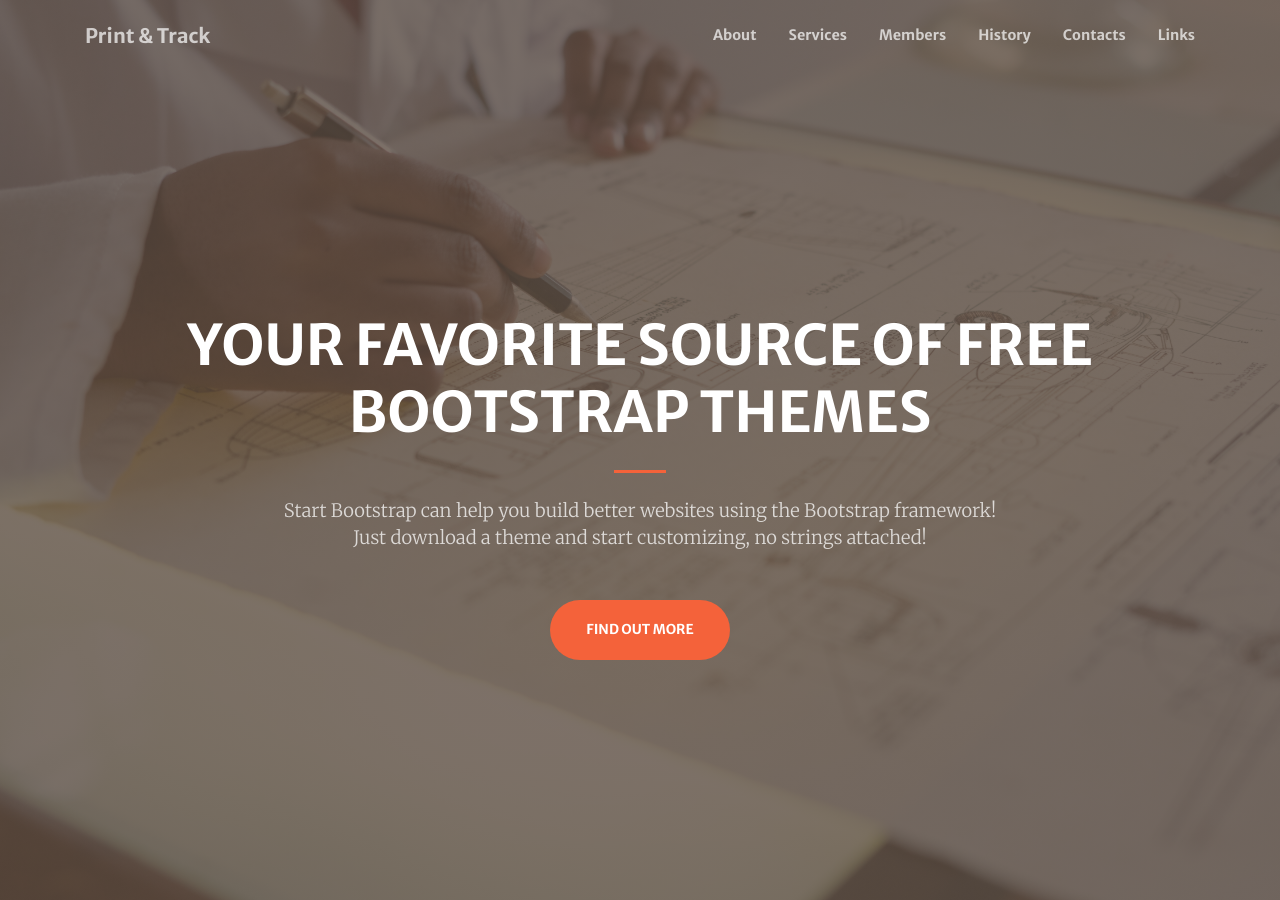
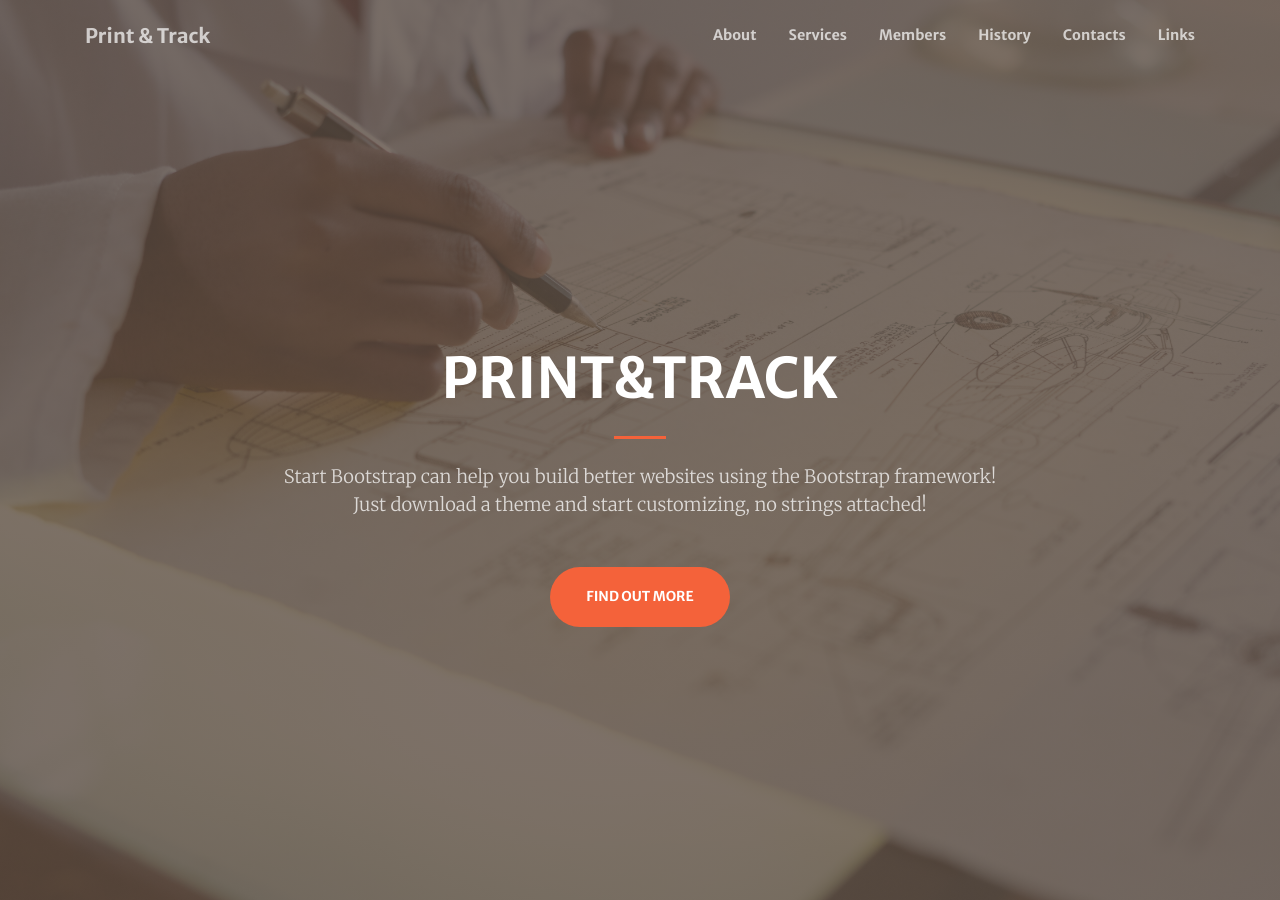
Before and after one commit to tlwt/printandtrack, a Jekyll site: the page built from index.md, in a window 1280 px wide and 900 px high. Built offline with Jekyll 4.4.1, drawn with Linux system fonts in a browser that asks for light colours; nearby versions of some CDN libraries.

Commit message:
Update index.md

```diff
--- a/index.md
+++ b/index.md
@@ -1,7 +1,7 @@
 ---
 layout: home
 header:
-  title: Your Favorite Source of Free Bootstrap Themes
+  title: Print&Track
   text: >
     Start Bootstrap can help you build better websites using the Bootstrap
     framework! Just download a theme and start customizing, no strings attached!
```
